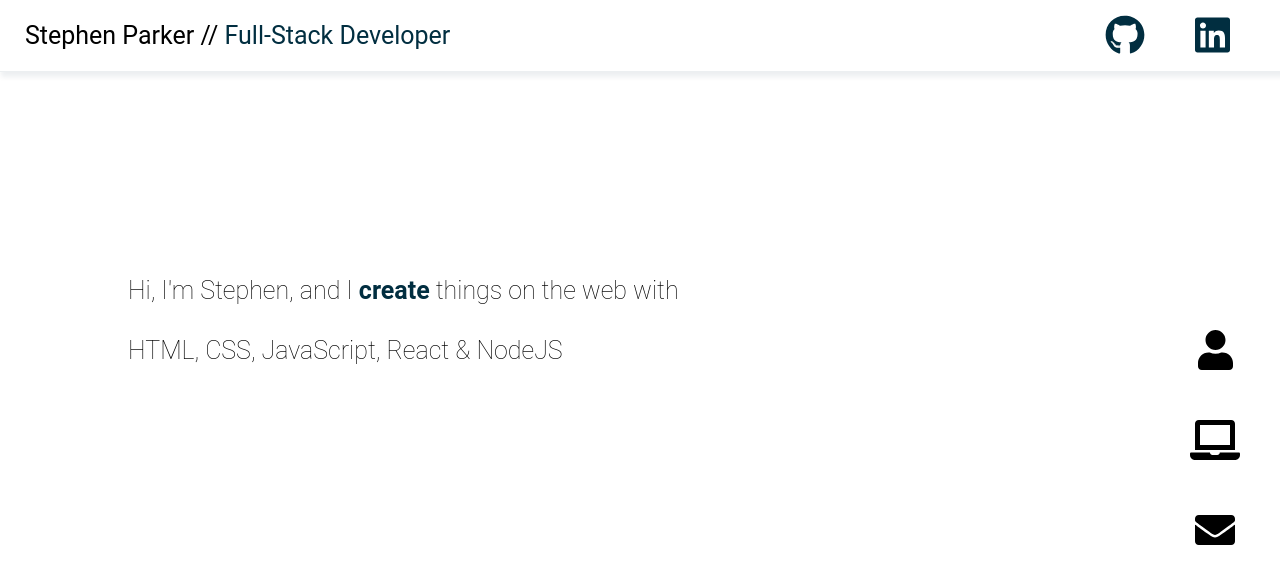
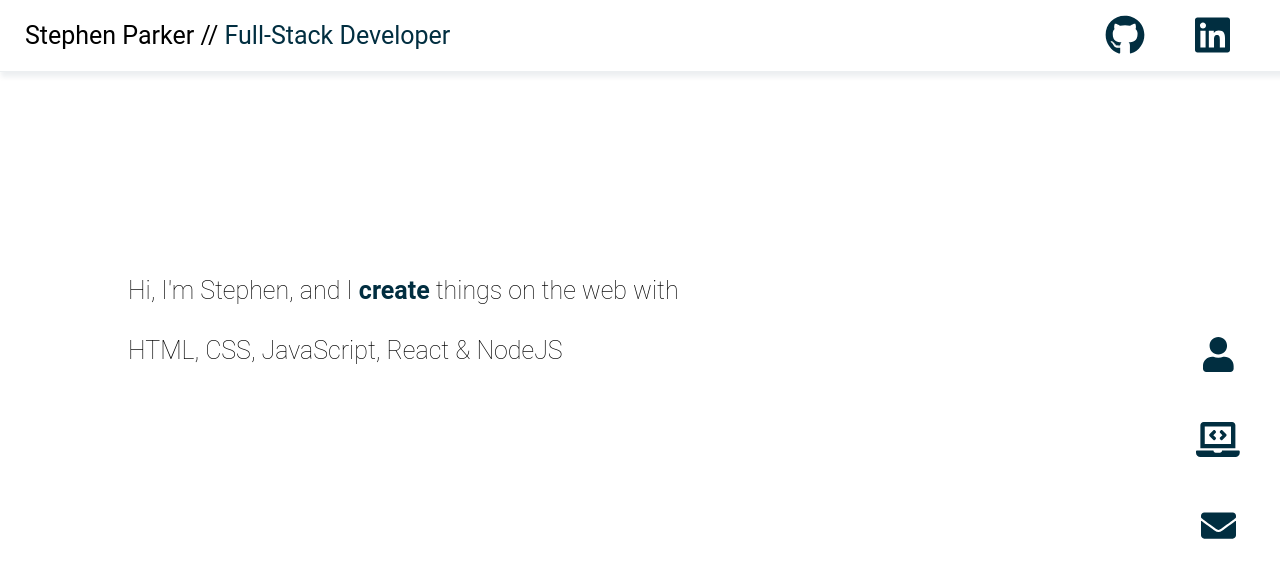
Before and after one commit to stephenparkhum/SP-Web-Portfolio-React, a React (Create React App) app: page / in a window 1280 px wide. Shown: the top 584 px of the page. Built offline with nearby package versions, Linux system fonts and the light colour scheme.

Commit message:
Updating right nav bar and fixing broken links

```diff
--- a/src/components/MainContent/Portfolio/portfolio-store.js
+++ b/src/components/MainContent/Portfolio/portfolio-store.js
@@ -4,7 +4,7 @@ let portfolioStore = [
         title: 'Glossolalia Records (2020)',
         description: `The 2020 re-design of the Glossolalia Records website. ** Currently in development **`,
         imgSrc: 'http://drive.google.com/uc?export=view&id=1k-7YsXAD5TgNXgML_aH6iEM0-lMRTq0p',
-        liveLink: 'http://glossolaliarecords',
+        liveLink: 'http://glossolaliarecords.com',
         ghLink: 'https://github.com/stephenparkhum/Glossolalia-Records-V2',
         tags: ['React', 'JavaScript', 'NodeJs', 'mongoDB']
     },
--- a/src/components/Nav/RightNav/RightNav.css
+++ b/src/components/Nav/RightNav/RightNav.css
@@ -98,11 +98,27 @@
         align-self: center;
     }
 
-    ul li:hover {
-        background-color: var(--med-blue);
-        color: white;
-        text-align: center;
+    .RightNav svg {
+        font-size: 35px;
     }
+
+    .RightNav ul a svg:hover {
+        color: var(--blue);
+    }
+
+    /* NAV BAR ANIMATION */
+    @keyframes slidein {
+        from {
+          margin-right: 100%;
+          width: 300%;
+        }
+
+        to {
+          margin-right: 0%;
+          width: 100%;
+        }
+      }
+
 
     .RightNav-active {
         font-weight: normal;
--- a/src/components/Nav/RightNav/RightNav.js
+++ b/src/components/Nav/RightNav/RightNav.js
@@ -4,20 +4,24 @@ import './RightNav.css';
 
 // Icons
 import { FontAwesomeIcon } from '@fortawesome/react-fontawesome';
-import { faUser, faEnvelope, faLaptop } from '@fortawesome/free-solid-svg-icons'
+import { faUser, faEnvelope, faLaptopCode } from '@fortawesome/free-solid-svg-icons'
 
 function RightNav() {
-    const aboutIcon = <FontAwesomeIcon icon={faUser} size="2x"/>;
-    const contactIcon = <FontAwesomeIcon icon={faEnvelope} size="2x"/>;
-    const portIcon = <FontAwesomeIcon icon={faLaptop} size="2x"/>;
+    const blue = getComputedStyle(document.documentElement).getPropertyValue('--med-blue');
+
+    const aboutIcon = <FontAwesomeIcon icon={faUser} color={blue} size="2x"/>;
+    const contactIcon = <FontAwesomeIcon icon={faEnvelope} color={blue} size="2x"/>;
+    const portIcon = <FontAwesomeIcon icon={faLaptopCode} color={blue} size="2x"/>;
+
+
 
     return (
         <>
-        <nav>
+        <nav className="RightNav">
             <ul>
-                <NavLink to="/about" activeClassName="RightNav-active"><li>{aboutIcon}</li></NavLink>
-                <NavLink to="/portfolio" activeClassName="RightNav-active"><li>{portIcon}</li></NavLink>
-                <NavLink to="/contact"><li>{contactIcon}</li></NavLink>
+                <NavLink to="/about" activeClassName="RightNav-active"><li className="about">{aboutIcon}</li></NavLink>
+                <NavLink to="/portfolio" activeClassName="RightNav-active"><li className="port">{portIcon}</li></NavLink>
+                <NavLink to="/contact"><li className="contact">{contactIcon}</li></NavLink>
             </ul>
         </nav>
         </>
```
